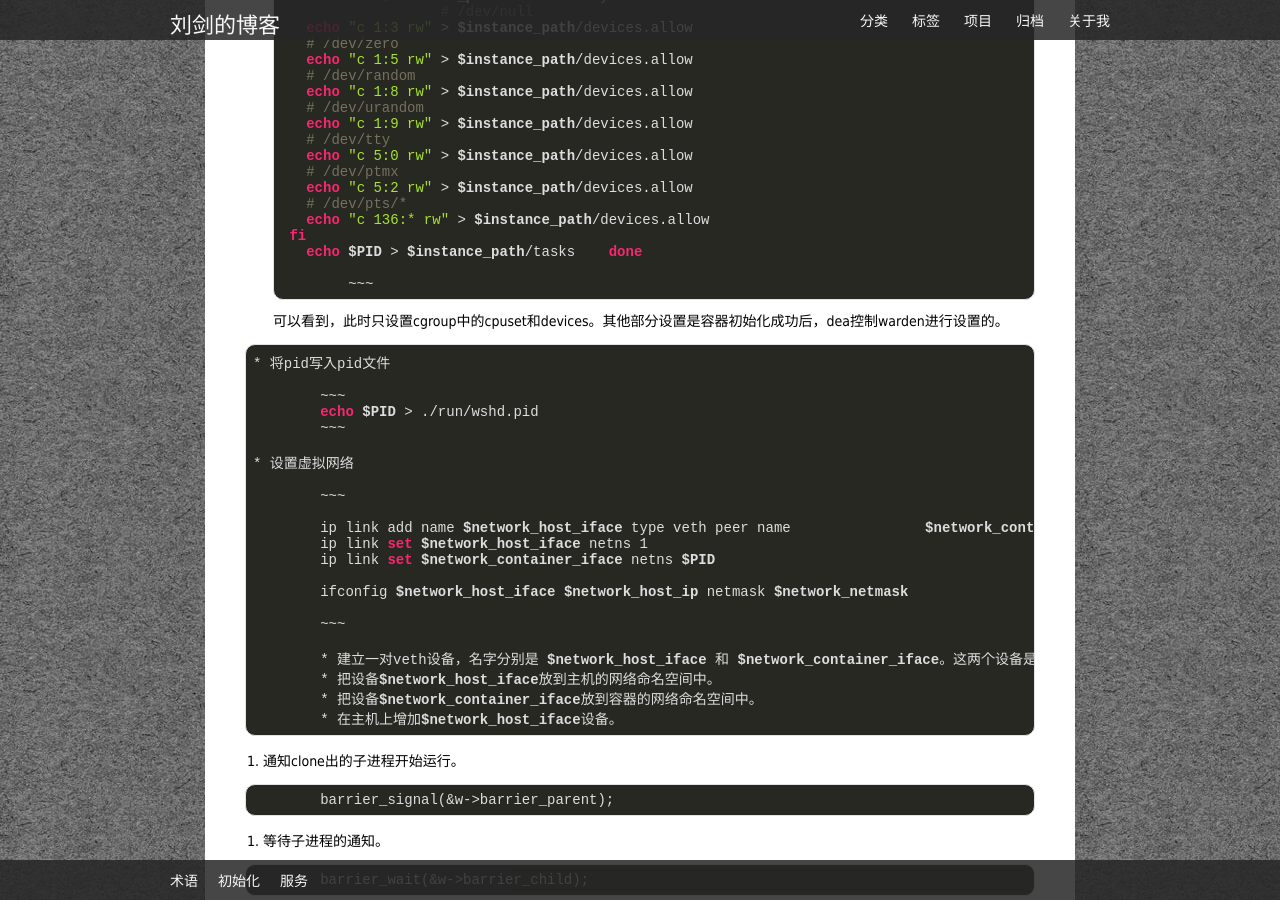
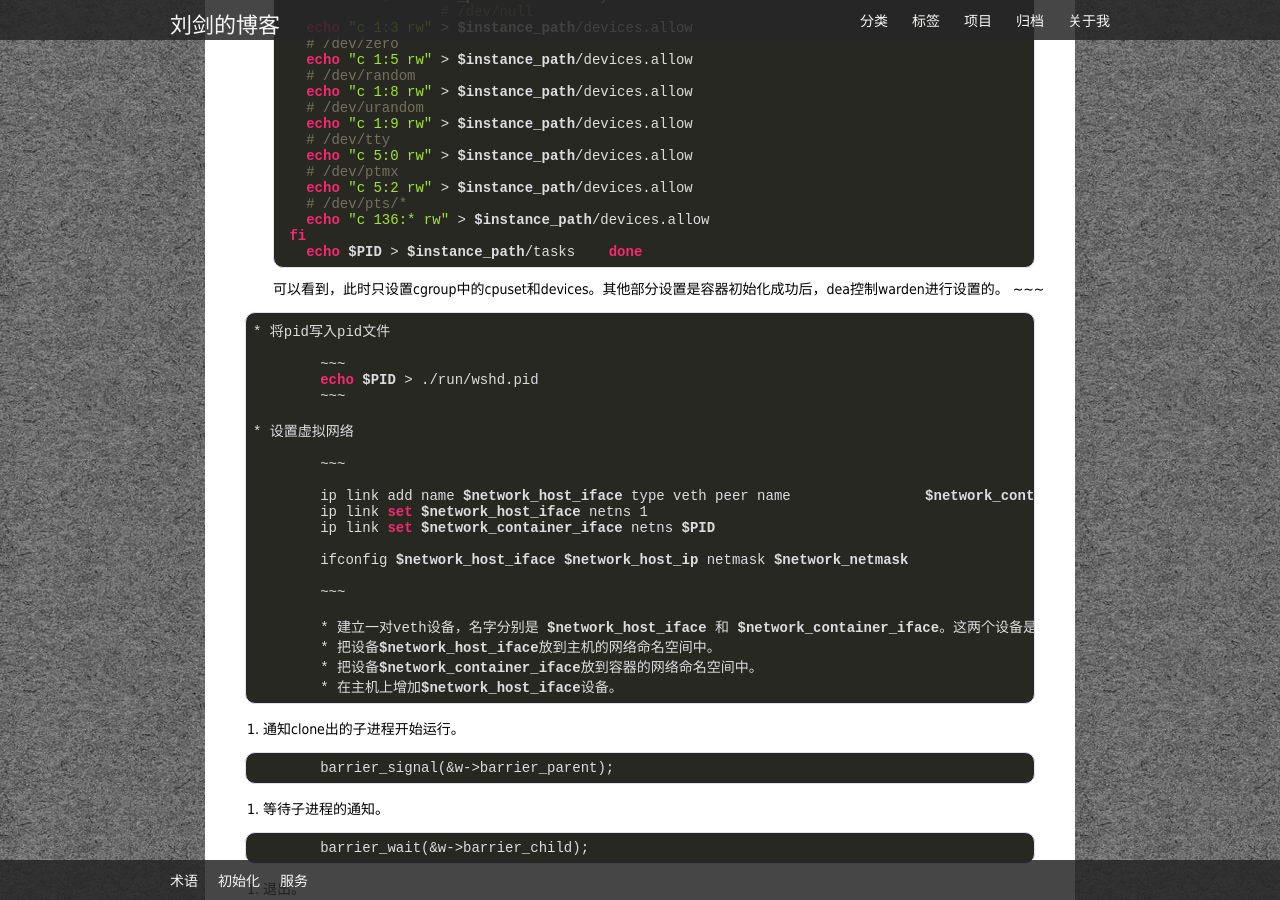
Before and after one commit to lsword/lsword.github.io, a Jekyll site: the page built from _posts/2013-09-19-Warden容器的核心进程wshd.md, in a window 1280 px wide and 900 px high, scrolled down 1431 px. Built offline with Jekyll 4.4.1, drawn with Linux system fonts in a browser that asks for light colours; Markdown is read by kramdown in place of the engine named in the settings; comment, search, counter and statistics services are not loaded.

Commit message:
change wshd doc format

```diff
--- a/_posts/2013-09-19-Warden容器的核心进程wshd.md
+++ b/_posts/2013-09-19-Warden容器的核心进程wshd.md
@@ -91,9 +91,8 @@ description: 本文对warden容器的核心进程wshd进行介绍。
 		    echo $PID > $instance_path/tasks
 		done
 
+		可以看到，此时只设置cgroup中的cpuset和devices。其他部分设置是容器初始化成功后，dea控制warden进行设置的。
     	~~~
-
-        可以看到，此时只设置cgroup中的cpuset和devices。其他部分设置是容器初始化成功后，dea控制warden进行设置的。
 
     * 将pid写入pid文件
 
```
